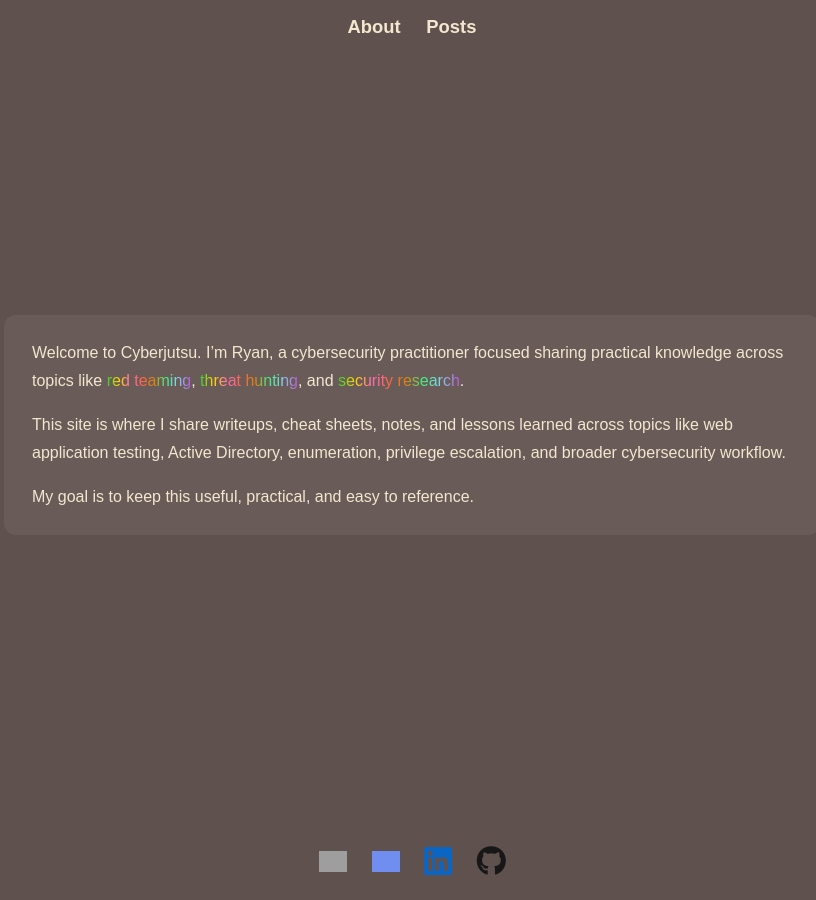
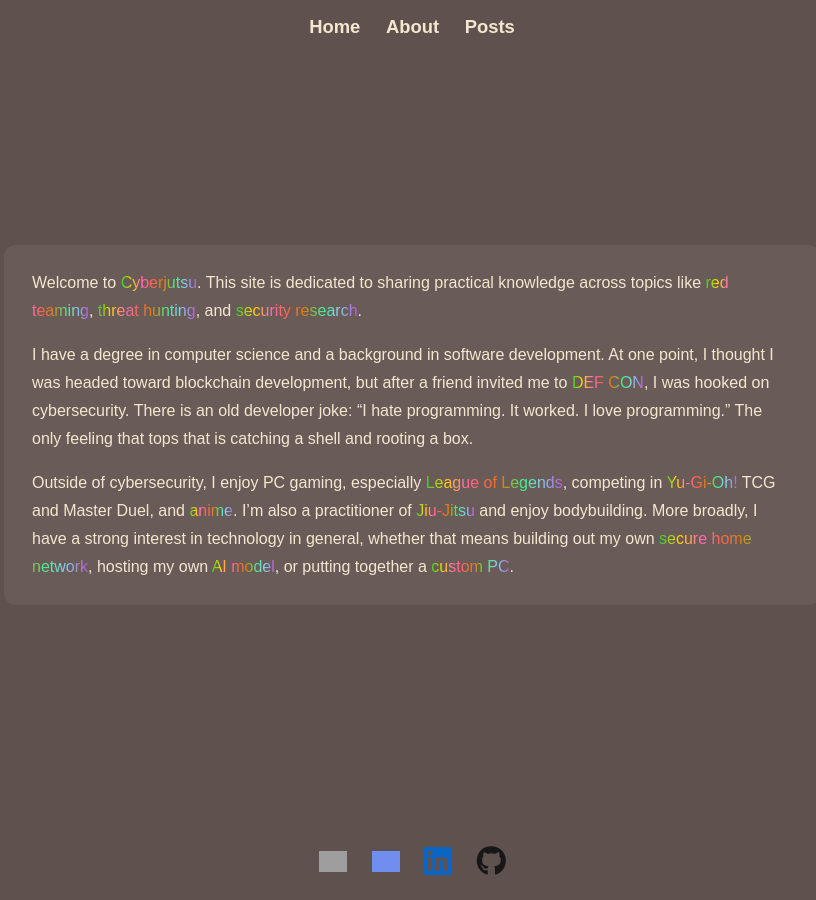
Before and after one commit to gnarizard/cyberjutsu, a Jekyll site: the page built from _pages/about.md, in a window 1280 px wide. Shown: the whole page, without its empty margins (228-1044 px from the left). Built offline with Jekyll 4.4.1, drawn with Linux system fonts in a browser that asks for light colours; grey boxes are pictures that could not be loaded.

Commit message:
Updated about page

```diff
--- a/_data/navigation.yml
+++ b/_data/navigation.yml
@@ -1,4 +1,6 @@
 main:
+  - title: "Home"
+    url: /
   - title: "About"
     url: /about/
   - title: "Posts"
--- a/_includes/site-nav.html
+++ b/_includes/site-nav.html
@@ -1,4 +1,5 @@
 <nav class="top-nav">
+    <a href="{{ '/' | relative_url }}">Home</a>
     <a href="{{ '/about/' | relative_url }}">About</a>
     <a href="{{ '/year-archive/' | relative_url }}">Posts</a>
 </nav>
--- a/_pages/about.md
+++ b/_pages/about.md
@@ -5,15 +5,15 @@
 ---
 
 <div class="about-panel">
- <p>
-   Welcome to Cyberjutsu. I’m Ryan, a cybersecurity practitioner focused sharing practical knowledge across topics like {% include rainbow-inline-text.html text="red teaming" %}, {% include rainbow-inline-text.html text="threat hunting" %}, and {% include rainbow-inline-text.html text="security research" %}.
- </p>
-
   <p>
-    This site is where I share writeups, cheat sheets, notes, and lessons learned across topics like web application testing, Active Directory, enumeration, privilege escalation, and broader cybersecurity workflow.
+    Welcome to {% include rainbow-inline-text.html text="Cyberjutsu" %}. This site is dedicated to sharing practical knowledge across topics like {% include rainbow-inline-text.html text="red teaming" %}, {% include rainbow-inline-text.html text="threat hunting" %}, and {% include rainbow-inline-text.html text="security research" %}.
   </p>
 
   <p>
-    My goal is to keep this useful, practical, and easy to reference.
+    I have a degree in computer science and a background in software development. At one point, I thought I was headed toward blockchain development, but after a friend invited me to {% include rainbow-inline-text.html text="DEF CON" %}, I was hooked on cybersecurity. There is an old developer joke: “I hate programming. It worked. I love programming.” The only feeling that tops that is catching a shell and rooting a box.
+  </p>
+
+  <p>
+    Outside of cybersecurity, I enjoy PC gaming, especially {% include rainbow-inline-text.html text="League of Legends" %}, competing in {% include rainbow-inline-text.html text="Yu-Gi-Oh!" %} TCG and Master Duel, and {% include rainbow-inline-text.html text="anime" %}. I’m also a practitioner of {% include rainbow-inline-text.html text="Jiu-Jitsu" %} and enjoy bodybuilding. More broadly, I have a strong interest in technology in general, whether that means building out my own {% include rainbow-inline-text.html text="secure home network" %}, hosting my own {% include rainbow-inline-text.html text="AI model" %}, or putting together a {% include rainbow-inline-text.html text="custom PC" %}.
   </p>
 </div>
```
